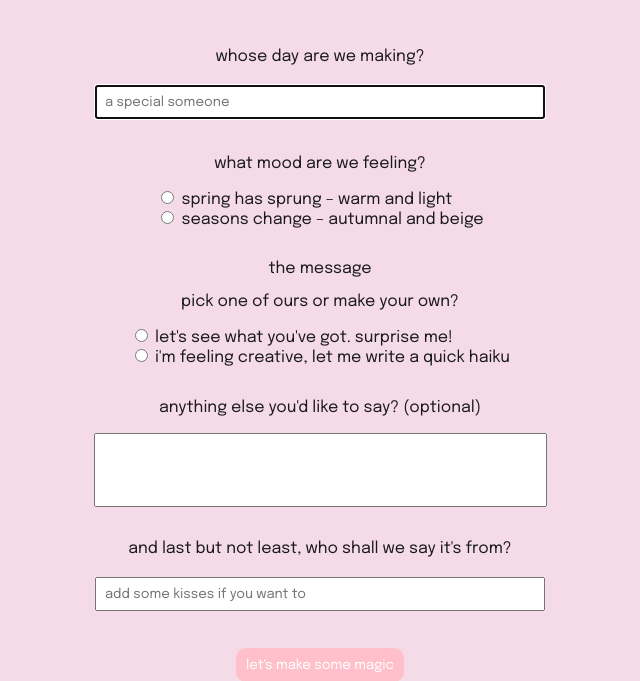
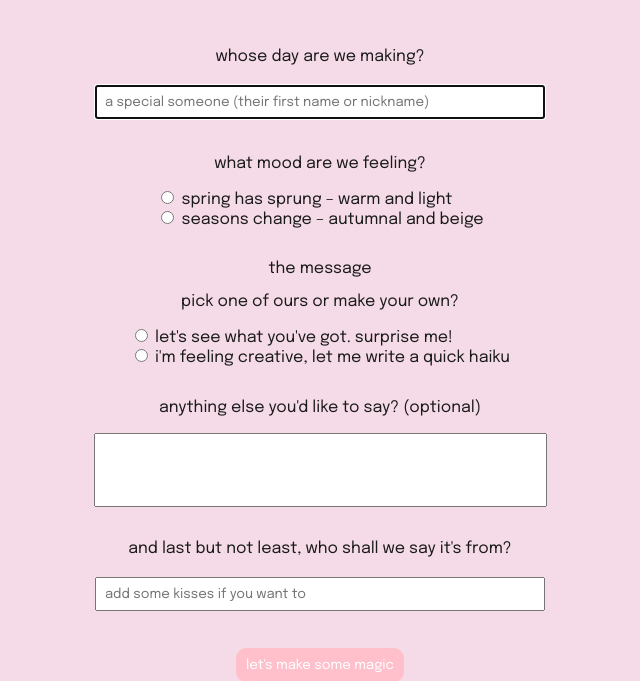
Before and after one commit to sanroe/have-a-nice-wee-day, a Flask app: page /create in a window 1280 px wide. Shown: the part 33-714 px from the top of the page, without its empty margins (320-960 px from the left). Run offline with Flask 2, Linux system fonts and the light colour scheme; some web fonts are replaced.

Commit message:
Update placeholder for name input

```diff
--- a/app/templates/scrollers/create.html
+++ b/app/templates/scrollers/create.html
@@ -11,7 +11,7 @@
         <form method="POST" id="create-new">
             <div class="center">
                 <label for="to-recipient-name">whose day are we making?</label><br />
-                <input type="text" id="to-recipient-name" name="to-recipient-name" placeholder="a special someone" autofocus size="60" maxlength="80" style="text-transform:lowercase" />
+                <input type="text" id="to-recipient-name" name="to-recipient-name" placeholder="a special someone (their first name or nickname)" autofocus size="60" maxlength="80" style="text-transform:lowercase" />
             </div>
             <div>
                 <p class="text-center">what mood are we feeling?</p>
```
